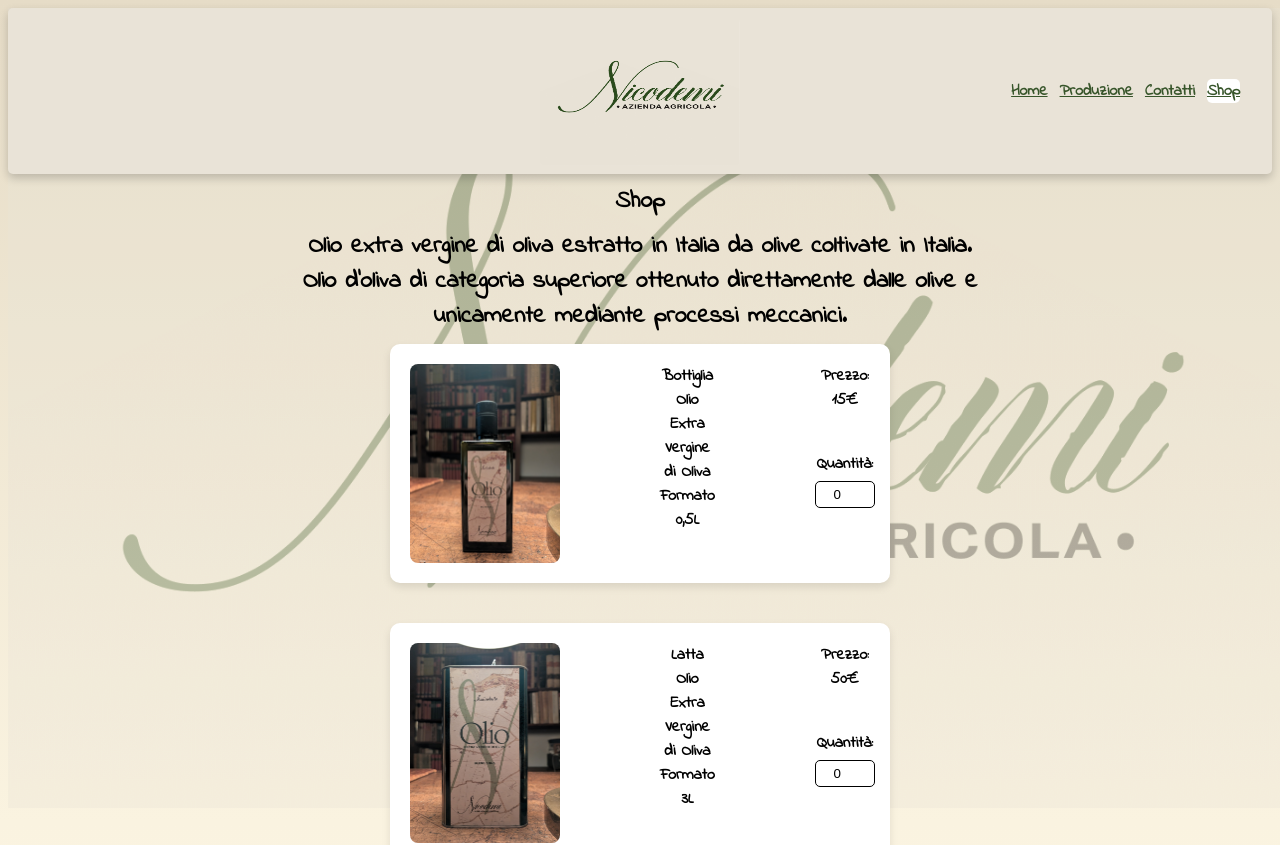
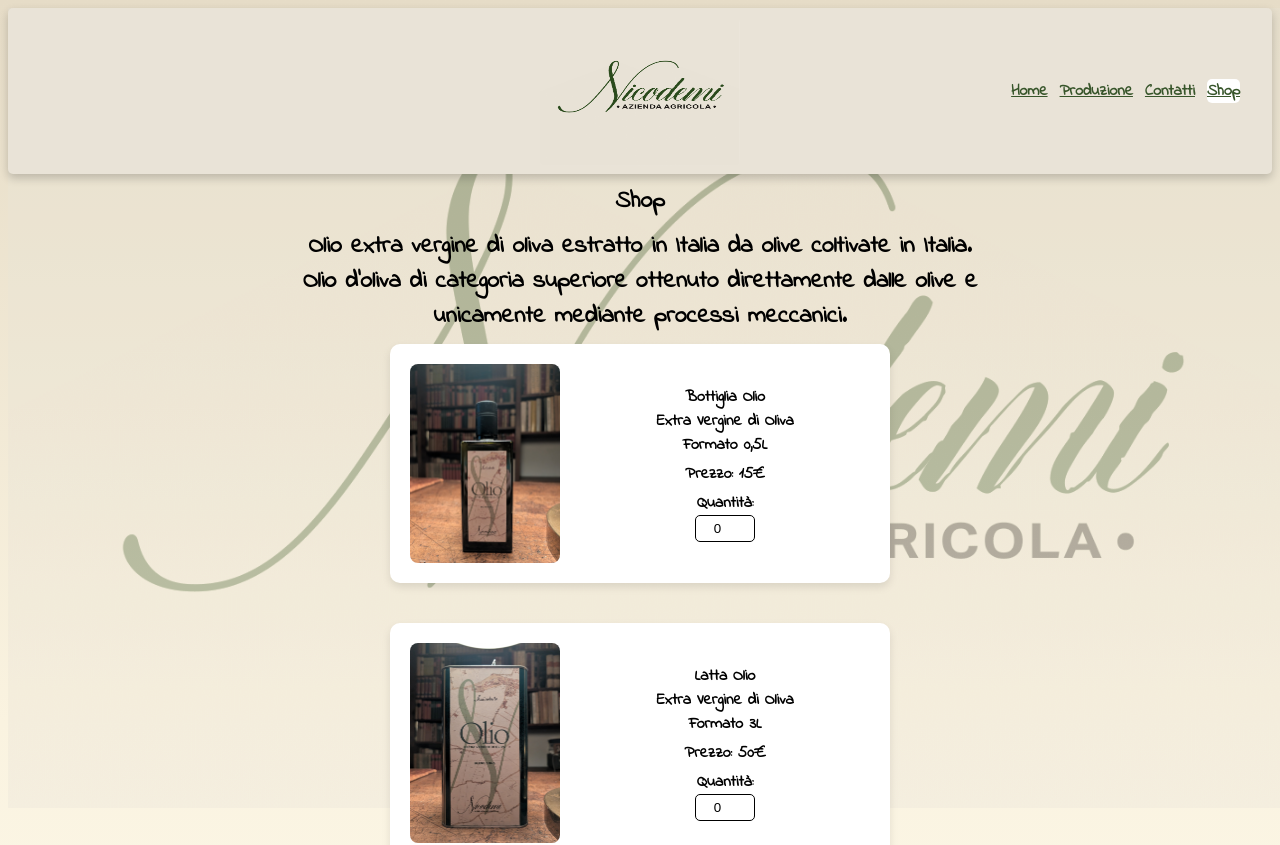
Before and after one commit to GiuseppeSonny/NicodemiProject, a React (Vite) app: page /shop in a window 1280 px wide. Shown: the top 845 px of the page. Built offline with nearby package versions, Linux system fonts and the light colour scheme.

Commit message:
Project Completed

```diff
--- a/src/pages/shop/Shop.jsx
+++ b/src/pages/shop/Shop.jsx
@@ -1,4 +1,3 @@
-
 import { useState } from "react";
 import styles from "./shop.module.scss";
 import EmailForm from "../../componets/emailform/EmailForm.jsx";
@@ -15,8 +14,8 @@ const Shop = () => {
           Olio extra vergine di oliva estratto in Italia da olive coltivate in
           Italia.
           <br />
-          Olio d&apos;oliva di categoria superiore ottenuto direttamente dalle olive
-          e <br />
+          Olio d&apos;oliva di categoria superiore ottenuto direttamente dalle
+          olive e <br />
           unicamente mediante processi meccanici. <br />
         </p>
       </div>
@@ -29,14 +28,15 @@ const Shop = () => {
             alt="Olio piccolo"
             className={styles.productImage}
           />
+          <div className={styles.info}>
             <h3>
-            Bottiglia Olio Extra
+              Bottiglia Olio
               <br />
-            Vergine di Oliva
+              Extra Vergine di Oliva
               <br />
               Formato 0,5L
             </h3>
-          <div className={styles.info}>
+
             <p>Prezzo: 15€</p>
             <label>Quantità:</label>
             <input
@@ -58,14 +58,15 @@ const Shop = () => {
             alt="Olio grande"
             className={styles.productImage}
           />
+          <div className={styles.info}>
             <h3>
-            Latta Olio Extra
+              Latta Olio
               <br />
-            Vergine di Oliva
+              Extra Vergine di Oliva
               <br />
               Formato 3L
             </h3>
-          <div className={styles.info}>
+
             <p>Prezzo: 50€</p>
             <label>Quantità:</label>
             <input
--- a/src/pages/shop/shop.module.scss
+++ b/src/pages/shop/shop.module.scss
@@ -1,4 +1,4 @@
-@import "../../assets/variables.scss";
+/* @import "../../assets/variables.scss";
 
 .productsContainer {
   display: flex;
@@ -57,3 +57,79 @@ label {
   padding-top: 40px;
   font-weight: bold;
 }
+ */
+
+@import "../../assets/variables.scss";
+
+.productsContainer {
+  display: flex;
+  flex-direction: column;
+  align-items: center;
+  gap: 20px;
+  flex-wrap: wrap;
+}
+
+.productCard {
+  display: flex;
+  align-items: center;
+  justify-content: space-between;
+  background: #fff;
+  border-radius: 10px;
+  box-shadow: 0 4px 8px rgba(0, 0, 0, 0.1);
+  padding: 20px;
+  width: 100%;
+  max-width: 500px;
+  transition: transform 0.2s ease-in-out;
+  gap: 20px;
+  margin-bottom: 20px;
+}
+
+.productCard:hover {
+  transform: scale(1.05);
+}
+
+.productImage {
+  width: 150px;
+  height: auto;
+  border-radius: 8px;
+}
+
+.info {
+  display: flex;
+  flex-direction: column;
+  align-items: center; /* Centra orizzontalmente gli elementi */
+  justify-content: center; /* Centra verticalmente il div */
+  flex-grow: 1; /* Occupa tutto lo spazio disponibile */
+  text-align: center;
+}
+
+.info h3 {
+  margin: 0;
+  font-size: 1rem;
+  white-space: pre-line; /* Rispetta i <br> */
+  text-align: center;
+}
+
+.info p {
+  margin: 5px 0;
+  font-size: 1rem;
+}
+
+.quantityContainer {
+  display: flex;
+  flex-direction: column;
+  align-items: center; /* Centra l'input rispetto al label */
+  gap: 5px;
+}
+
+.quantityInput {
+  width: 60px;
+  padding: 5px;
+  border: 1px solid #000000;
+  border-radius: 5px;
+  text-align: center;
+}
+
+label {
+  font-weight: bold;
+}
```
Lines whose indentation alone changed are shown as unchanged.
